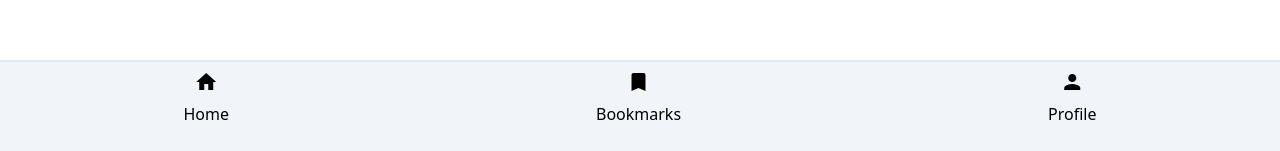
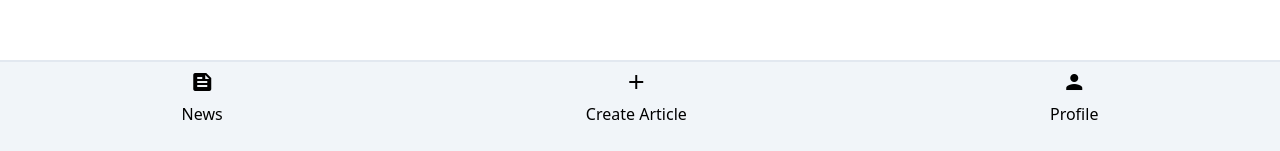
Before and after one commit to AndreiRobertoOleniuc/InformationStream, a React (Create React App) app: page / in a window 1280 px wide. Shown: the part 646-797 px from the top of the page. Built offline with nearby package versions, Linux system fonts and the light colour scheme.

Commit message:
Refactor component imports and remove unused files

```diff
--- a/src/App.js
+++ b/src/App.js
@@ -1,7 +1,7 @@
 import React from 'react';
 import './App.scss';
-import NavBar from './Navbar';
-import TopBar from './TopBar';
+import NavBar from './components/Navbar';
+import TopBar from './components/TopBar';
 
 function App() {
   return (
--- a/src/Navbar.js
+++ b/src/components/Navbar.js
@@ -4,12 +4,12 @@ export default function NavBar() {
     return (
         <div className="w-full pt-2 pb-7 bg-slate-100 border-t-2 border-slate-200 fixed bottom-0 flex flex-row justify-around" >
             <div className="flex flex-col justify-center items-center cursor-pointer">
-                <span class="material-icons">home</span>
-                <p className="mt-2">Home</p>
+                <span class="material-icons">feed</span>
+                <p className="mt-2">News</p>
             </div>
             <div className="flex flex-col justify-center items-center cursor-pointer">
-                <span class="material-icons">bookmark</span>
-                <p className="mt-2">Bookmarks</p>
+                <span class="material-icons">add</span>
+                <p className="mt-2">Create Article</p>
             </div>
             <div className="flex flex-col justify-center items-center cursor-pointer">
                 <span class="material-icons">person</span>
--- a/src/TopBar.js
+++ b/src/components/TopBar.js
@@ -8,7 +8,7 @@ export default function TopBar() {
                 <span className="material-icons bigIcon text-white text-lg cursor-pointer">menu</span>
                 <p className="text-white text-lg">Informations Stream</p>
                 <div className="flex flex-row justify-center items-center">
-                    <span className="material-icons smallIcon text-white text-lg cursor-pointer">notifications</span>
+                    <span className="material-icons smallIcon text-white text-lg cursor-pointer mr-2">notifications</span>
                     <span className="material-icons bigIcon text-white text-lg cursor-pointer">
                         account_circle
                     </span>
@@ -27,8 +27,6 @@ export default function TopBar() {
                     <button type="submit" class="text-white absolute end-2.5 bottom-2.5 bg-blue-700 hover:bg-blue-800 focus:ring-4 focus:outline-none focus:ring-blue-300 font-medium rounded-lg text-sm px-4 py-2 ">Search</button>
                 </div>
             </form>
-
-
 
             <ul class="flex max-w-full text-sm font-medium text-center text-gray-500  border-gray-200 overflow-x-hidden overflow-y-auto">
                 <li class="me-2 w-2/5">
--- a/tailwind.config.js
+++ b/tailwind.config.js
@@ -1,6 +1,6 @@
 /** @type {import('tailwindcss').Config} */
 module.exports = {
-  content: ["./src/*.{html,js}"],
+  content: ["./src/*.js", "./src/**/*.js"],
   theme: {
     extend: {},
   },
```
Also changed, not shown: src/components/Topbar.scss (renamed from src/Topbar.scss).
